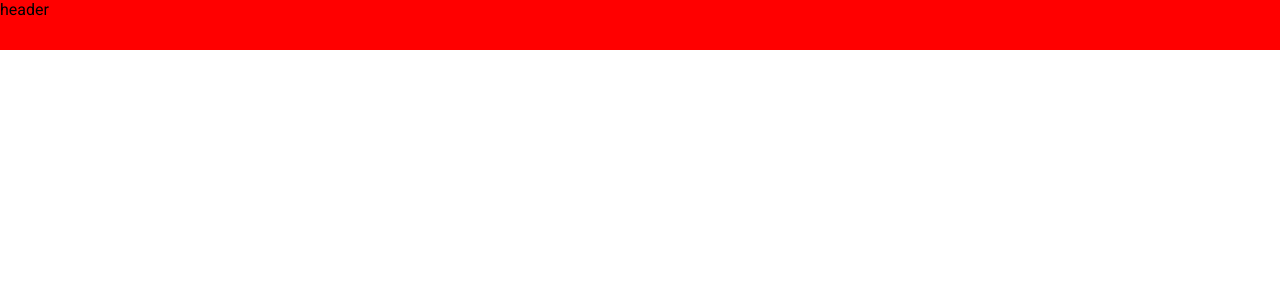
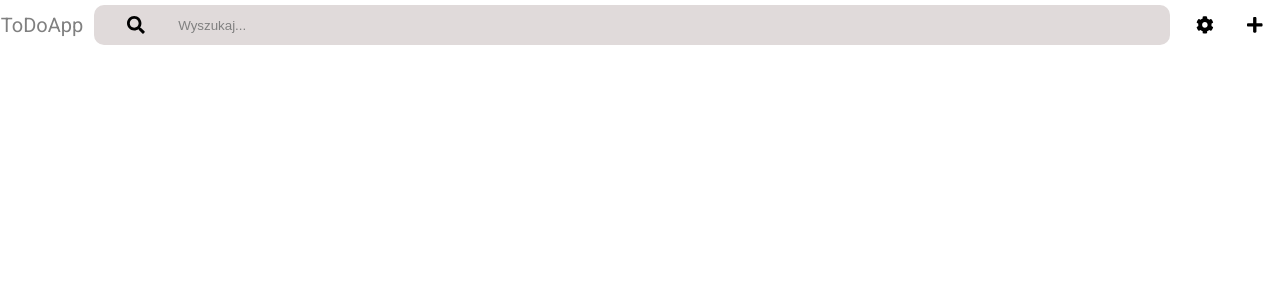
Before and after one commit to pswitalski/ToDoApp, a React (Create React App) app: page / in a window 1280 px wide. Shown: the top 300 px of the page. Built offline with nearby package versions, Linux system fonts and the light colour scheme.

Commit message:
create header components

```diff
--- a/package.json
+++ b/package.json
@@ -3,6 +3,9 @@
   "version": "0.1.0",
   "private": true,
   "dependencies": {
+    "@fortawesome/fontawesome-svg-core": "^1.2.36",
+    "@fortawesome/free-solid-svg-icons": "^5.15.4",
+    "@fortawesome/react-fontawesome": "^0.1.15",
     "@testing-library/jest-dom": "^5.14.1",
     "@testing-library/react": "^11.2.7",
     "@testing-library/user-event": "^12.8.3",
--- /dev/null
+++ b/src/components/Header/Controls/ControlButton/ControlButton.js
@@ -0,0 +1,16 @@
+import React from "react";
+import { StyledControlButton } from "./ControlButton.style";
+
+import { FontAwesomeIcon } from "@fortawesome/react-fontawesome";
+import { faCog, faPlus } from "@fortawesome/free-solid-svg-icons";
+
+function ControlButton({settings, add}) {
+    return(
+        <StyledControlButton>
+            {settings ? <FontAwesomeIcon icon={faCog} size={"lg"} /> : null}
+            {add ? <FontAwesomeIcon icon={faPlus} size={"lg"} /> : null}
+        </StyledControlButton>
+    )
+}
+
+export default ControlButton;
--- /dev/null
+++ b/src/components/Header/Controls/ControlButton/ControlButton.style.js
@@ -0,0 +1,10 @@
+import styled from "styled-components";
+
+export const StyledControlButton = styled.button`
+    width: 40px;
+    height: 40px;
+    margin: 5px;
+    background-color: transparent;
+    border: none;
+    cursor: pointer;
+`;
--- /dev/null
+++ b/src/components/Header/Controls/Controls.js
@@ -0,0 +1,15 @@
+import React from "react";
+import { StyledControls } from "./Controls.style";
+
+import ControlButton from "./ControlButton/ControlButton";
+
+function Controls() {
+    return(
+        <StyledControls>
+                <ControlButton settings />
+                <ControlButton add />
+        </StyledControls>
+    )
+}
+
+export default Controls;
--- /dev/null
+++ b/src/components/Header/Controls/Controls.style.js
@@ -0,0 +1,8 @@
+import styled from "styled-components";
+
+export const StyledControls = styled.div`
+    display: flex;
+    align-items: center;
+    height: 100%;
+    width: fit-content;
+`;
--- a/src/components/Header/Header.js
+++ b/src/components/Header/Header.js
@@ -2,10 +2,16 @@ import React from "react";
 
 import { StyledHeader } from "./Header.styles";
 
+import Logo from "./Logo/Logo";
+import Controls from "./Controls/Controls";
+import SearchBar from "./SearchBar/SearchBar";
+
 function Header() {
     return(
         <StyledHeader>
-            header
+            <Logo />
+            <SearchBar />
+            <Controls />
         </StyledHeader>
     )
 }
--- a/src/components/Header/Header.styles.js
+++ b/src/components/Header/Header.styles.js
@@ -1,6 +1,8 @@
 import styled from "styled-components";
 
 export const StyledHeader = styled.header`
-    background-color: red;
     height: 50px;
+    display: flex;
+    align-items: center;
+    justify-content: flex-start;
 `;
--- /dev/null
+++ b/src/components/Header/Logo/Logo.js
@@ -0,0 +1,14 @@
+import React from "react";
+import { StyledLogo, StyledH1 } from "./Logo.style";
+
+function Logo() {
+    return(
+        <StyledLogo>
+            <StyledH1>
+                ToDoApp
+            </StyledH1>
+        </StyledLogo>
+    )
+}
+
+export default Logo;
--- /dev/null
+++ b/src/components/Header/Logo/Logo.style.js
@@ -0,0 +1,15 @@
+import styled from "styled-components";
+
+export const StyledLogo = styled.div`
+    height: 100%;
+    display: flex;
+    align-items: center;
+    justify-content: center;
+    width: 100px;
+`;
+
+export const StyledH1 = styled.h1`
+    font-size: 20px;
+    font-weight: 400;
+    color: grey;
+`;
--- /dev/null
+++ b/src/components/Header/SearchBar/SearchBar.js
@@ -0,0 +1,29 @@
+import React, { useState } from "react";
+import { StyledSearchBar, StyledButton, StyledInput } from "./SearchBar.style";
+
+import { FontAwesomeIcon } from "@fortawesome/react-fontawesome";
+import { faSearch } from "@fortawesome/free-solid-svg-icons";
+
+function SearchBar() {
+
+    const [isActive, setIsActive] = useState(false);
+
+    const handleInputFocus = () => {
+        setIsActive(true);
+    }
+
+    const handleInputBlur = () => {
+        setIsActive(false);
+    }
+
+    return(
+        <StyledSearchBar isActive={isActive} >
+            <StyledButton isActive={isActive} >
+                <FontAwesomeIcon icon={faSearch} size="lg" />
+            </StyledButton>
+            <StyledInput isActive={isActive} onBlur={handleInputBlur} onFocus={handleInputFocus} placeholder="Wyszukaj..." ></StyledInput>
+        </StyledSearchBar>
+    )
+}
+
+export default SearchBar;
--- /dev/null
+++ b/src/components/Header/SearchBar/SearchBar.style.js
@@ -0,0 +1,37 @@
+import styled from "styled-components";
+
+export const StyledSearchBar = styled.div`
+    background-color: ${props => props.isActive ? "#fff": "#e0dada"};
+    margin: 5px 10px;
+    width: 100%;
+    height: 80%;
+    border-radius: 10px;
+    display: flex;
+    align-items: center;
+    box-shadow: ${props => props.isActive ? " 0 0 5px 1px grey": "none"};
+    transition: background-color .3s linear;
+`;
+
+export const StyledInput = styled.input`
+    width: 100%;
+    height: 100%;
+    margin: 0 10px 0 5px;
+    padding: 0 5px;
+    border: none;
+    background-color: ${props => props.isActive ? "#fff": "#e0dada"};
+    outline: none;
+    transition: background-color .3s linear;
+
+    &::placeholder {
+        color: grey
+    }
+`;
+
+export const StyledButton = styled.button`
+    width: 70px;
+    height: 100%;
+    margin-left: 10px;
+    cursor: pointer;
+    border: none;
+    transition: background-color .3s linear;
+    background-color: ${props => props.isActive ? "#fff": "#e0dada"};`;
```
Also changed, not shown: 1 other file (tests, documents, lock files or other folders).
